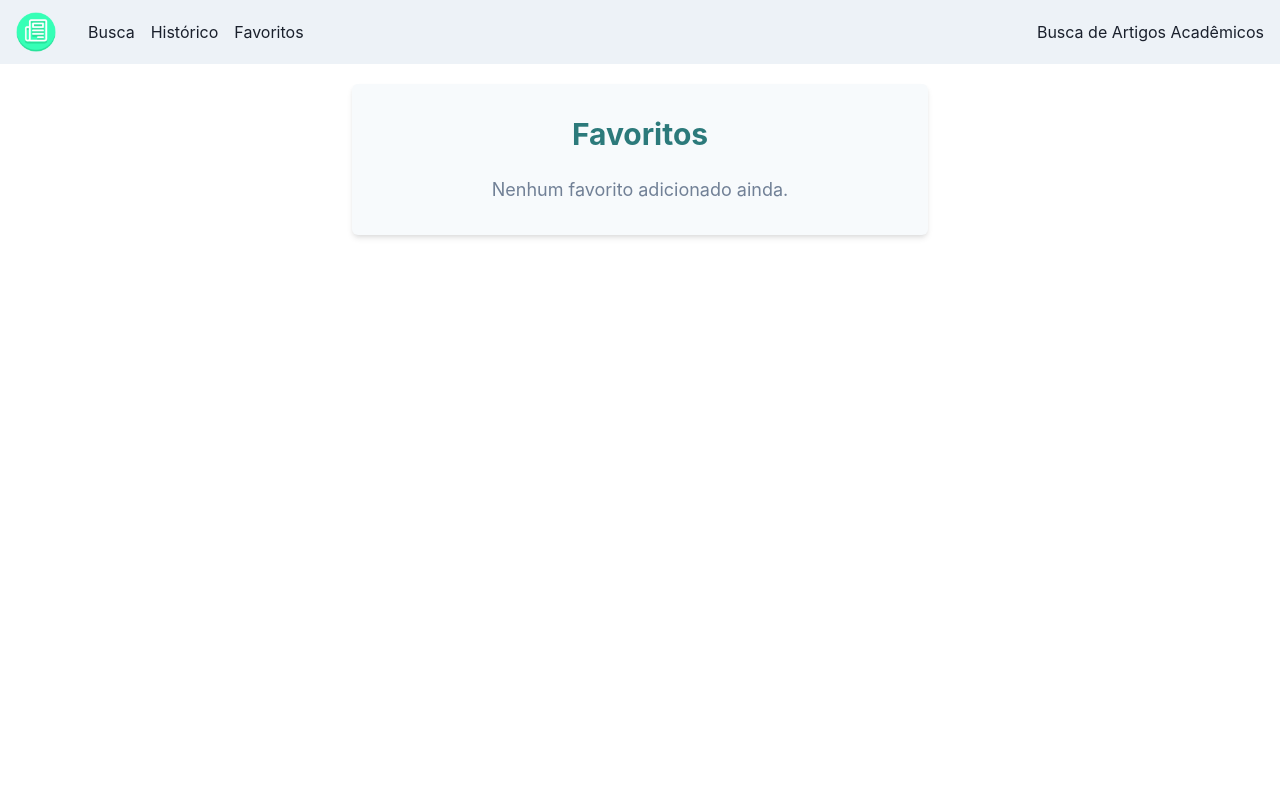
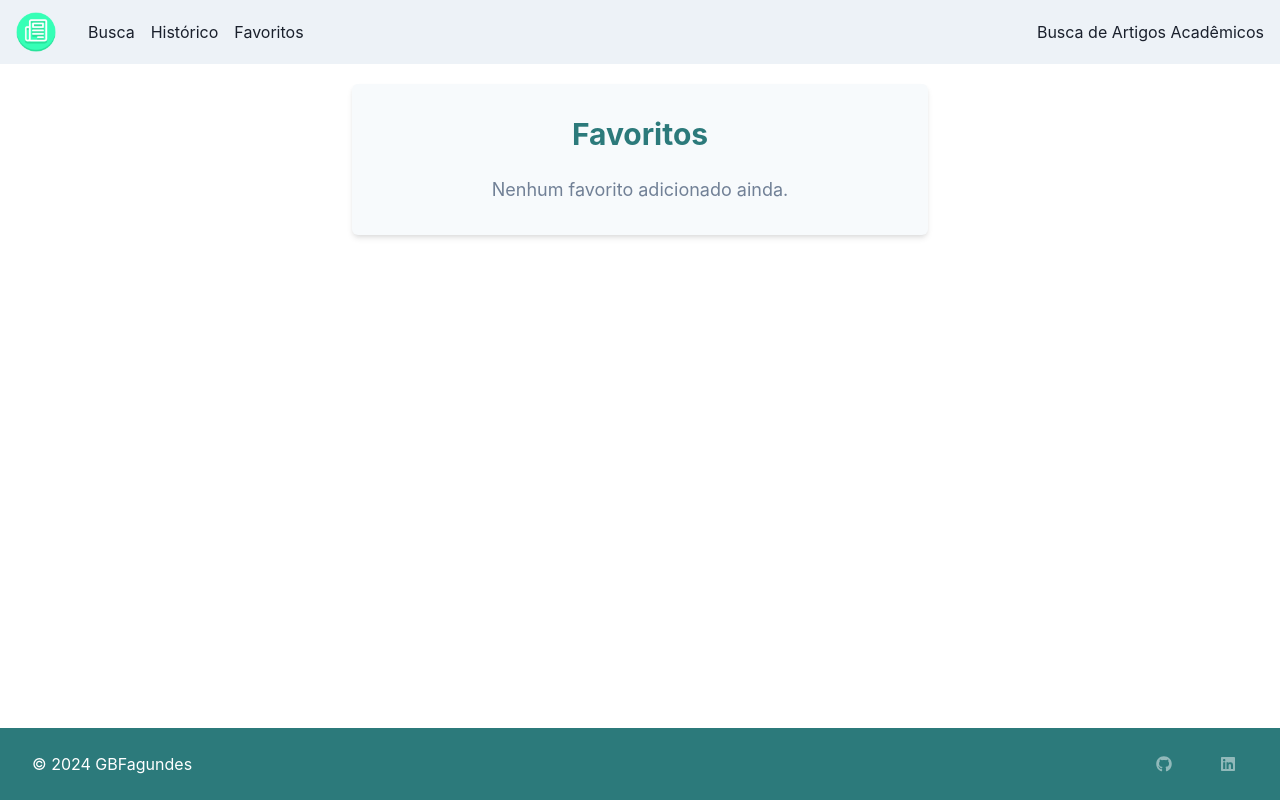
Before and after one commit to Grazziano/article-finder, a React (Vite) app: page /favorites in a window 1280 px wide. Built offline with nearby package versions, Linux system fonts and the light colour scheme.

Commit message:
Creating footer component

```diff
--- a/package.json
+++ b/package.json
@@ -19,6 +19,7 @@
     "lucide-react": "^0.451.0",
     "react": "^18.3.1",
     "react-dom": "^18.3.1",
+    "react-icons": "^5.3.0",
     "react-router-dom": "^6.26.2"
   },
   "devDependencies": {
--- a/src/App.tsx
+++ b/src/App.tsx
@@ -1,15 +1,18 @@
-import { Routes, Route } from "react-router-dom";
-import SearchPage from "./pages/SearchPage";
-import HistoryPage from "./pages/HistoryPage";
-import FavoritesPage from "./pages/FavoritesPage";
-import Navbar from "./components/NavBar";
-import { Container } from "@chakra-ui/react";
-import { SearchProvider } from "./contexts/SearchContext";
+import { Routes, Route } from 'react-router-dom';
+import SearchPage from './pages/SearchPage';
+import HistoryPage from './pages/HistoryPage';
+import FavoritesPage from './pages/FavoritesPage';
+import Navbar from './components/NavBar';
+import Footer from './components/Footer';
+import { Container, Flex, Box } from '@chakra-ui/react';
+import { SearchProvider } from './contexts/SearchContext';
 
 function App() {
   return (
     <SearchProvider>
+      <Flex direction="column" minH="100vh">
         <Navbar />
+        <Box flex="1">
           <Container maxW="5xl" mt={5}>
             <Routes>
               <Route path="/" element={<SearchPage />} />
@@ -17,6 +20,9 @@ function App() {
               <Route path="/favorites" element={<FavoritesPage />} />
             </Routes>
           </Container>
+        </Box>
+        <Footer />
+      </Flex>
     </SearchProvider>
   );
 }
--- /dev/null
+++ b/src/components/Footer.tsx
@@ -0,0 +1,43 @@
+import { Box, Text, Link, Stack, IconButton } from '@chakra-ui/react';
+import { FaGithub, FaLinkedin } from 'react-icons/fa';
+
+const Footer = () => {
+  return (
+    <Box as="footer" bg="teal.600" color="white" py={4} mt={10} bottom={0}>
+      <Stack
+        direction={{ base: 'column', md: 'row' }}
+        justify="space-between"
+        align="center"
+        px={8}
+      >
+        <Text>&copy; {new Date().getFullYear()} GBFagundes</Text>
+
+        <Stack direction="row" spacing={6}>
+          <Link href="https://github.com/Grazziano" isExternal>
+            <IconButton
+              aria-label="GitHub"
+              icon={<FaGithub />}
+              variant="ghost"
+              colorScheme="whiteAlpha"
+              _hover={{ bg: 'teal.400' }}
+            />
+          </Link>
+          <Link
+            href="https://www.linkedin.com/in/grazziano-fagundes/"
+            isExternal
+          >
+            <IconButton
+              aria-label="LinkedIn"
+              icon={<FaLinkedin />}
+              variant="ghost"
+              colorScheme="whiteAlpha"
+              _hover={{ bg: 'teal.400' }}
+            />
+          </Link>
+        </Stack>
+      </Stack>
+    </Box>
+  );
+};
+
+export default Footer;
```
Also changed, not shown: 1 other file (tests, documents, lock files or other folders). Lines whose indentation alone changed are shown as unchanged.
